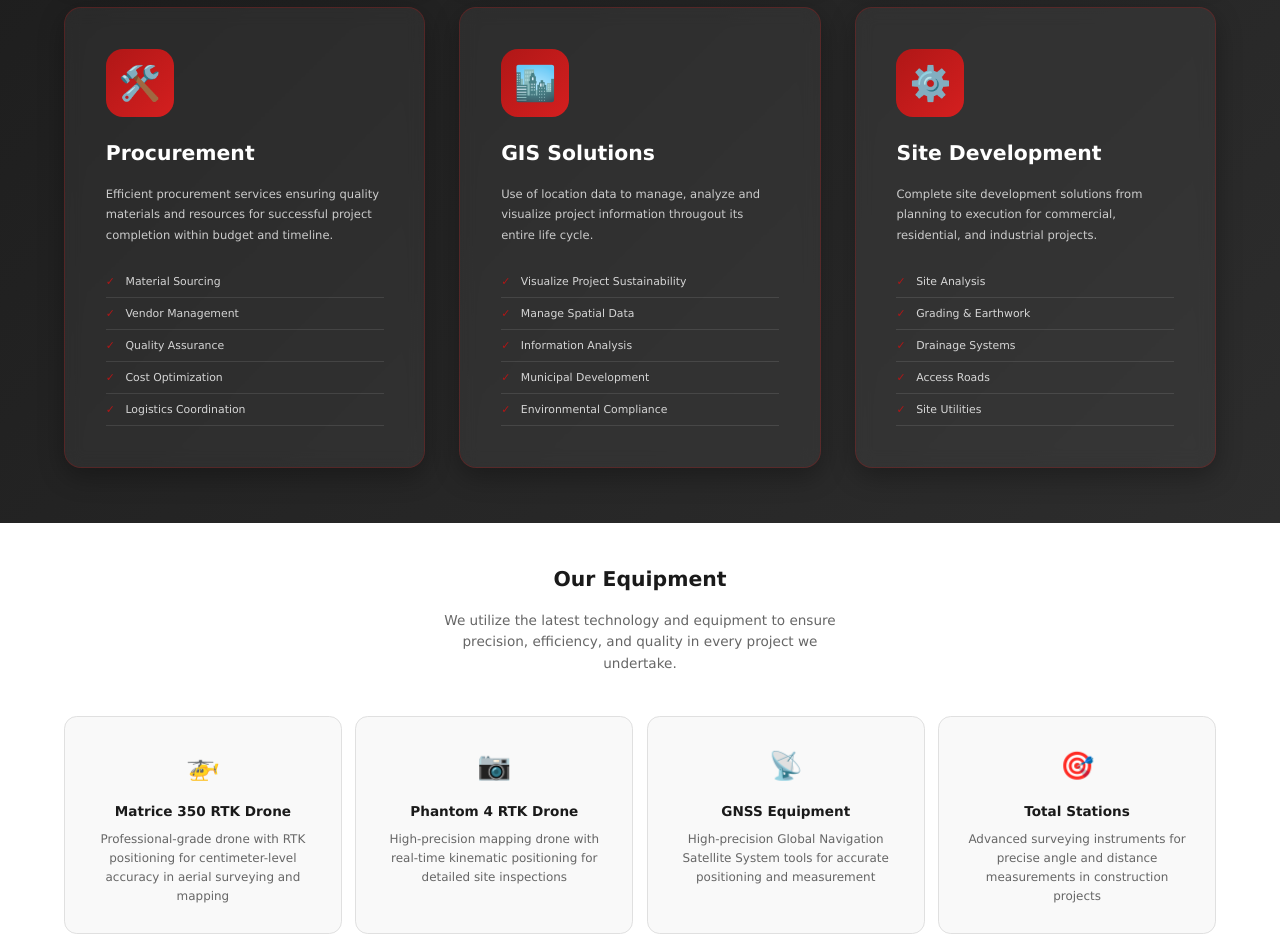
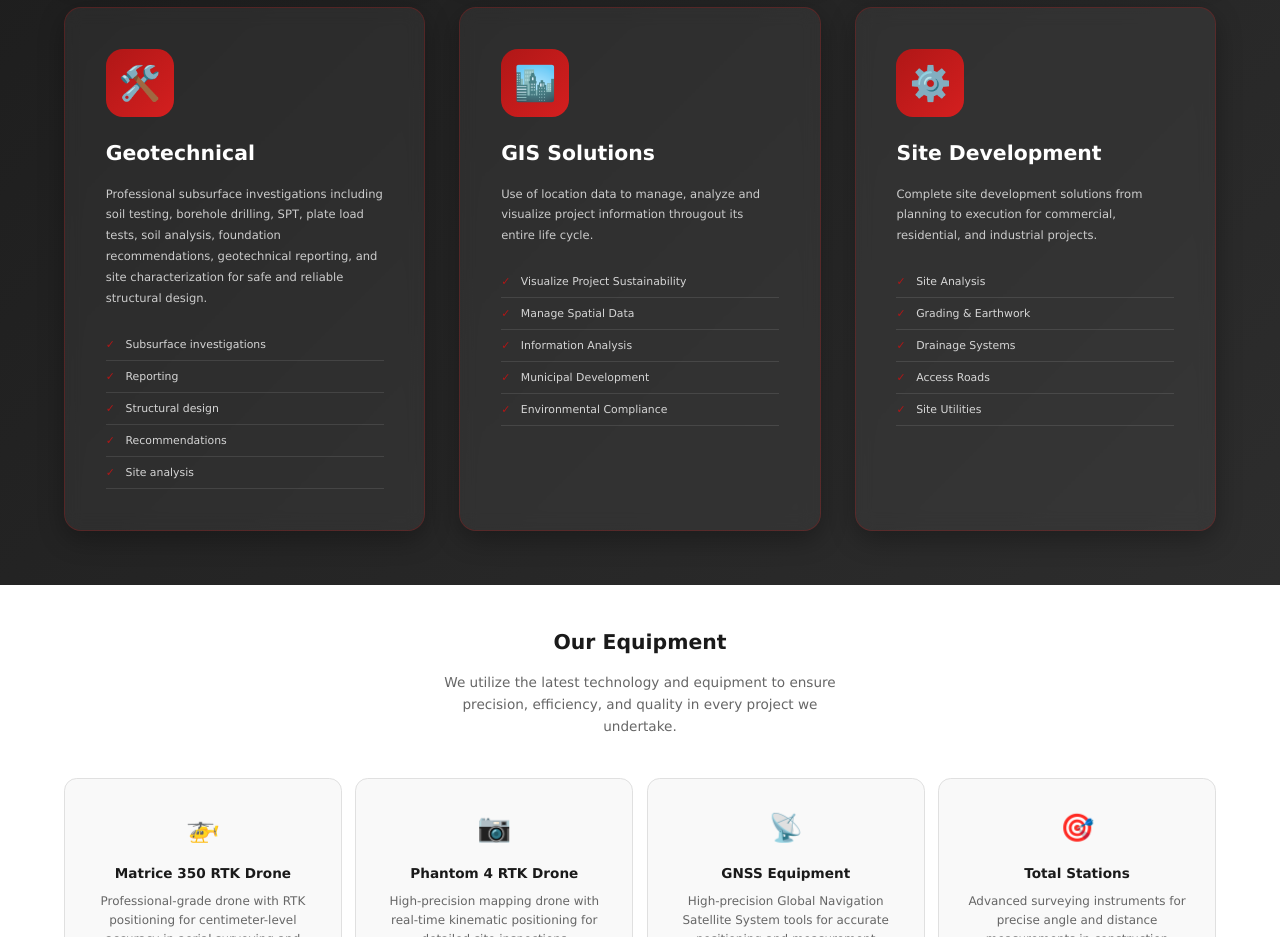
Before and after one commit to asjameel-0213/Geomag, a plain HTML site: page services.html in a window 1280 px wide. Shown: the part 1100-2037 px from the top of the page. Drawn offline with Linux system fonts and the light colour scheme.

Commit message:
update of service features

```diff
--- a/services.html
+++ b/services.html
@@ -678,14 +678,14 @@
 
         <div class="service-card">
           <div class="service-icon">🛠️</div>
-          <h3>Procurement</h3>
-          <p>Efficient procurement services ensuring quality materials and resources for successful project completion within budget and timeline.</p>
+          <h3>Geotechnical</h3>
+          <p>Professional subsurface investigations including soil testing, borehole drilling, SPT, plate load tests, soil analysis, foundation recommendations, geotechnical reporting, and site characterization for safe and reliable structural design.</p>
           <ul class="service-features">
-            <li>Material Sourcing</li>
-            <li>Vendor Management</li>
-            <li>Quality Assurance</li>
-            <li>Cost Optimization</li>
-            <li>Logistics Coordination</li>
+            <li>Subsurface investigations</li>
+            <li>Reporting</li>
+            <li>Structural design</li>
+            <li>Recommendations</li>
+            <li>Site analysis</li>
           </ul>
         </div>
 
```
